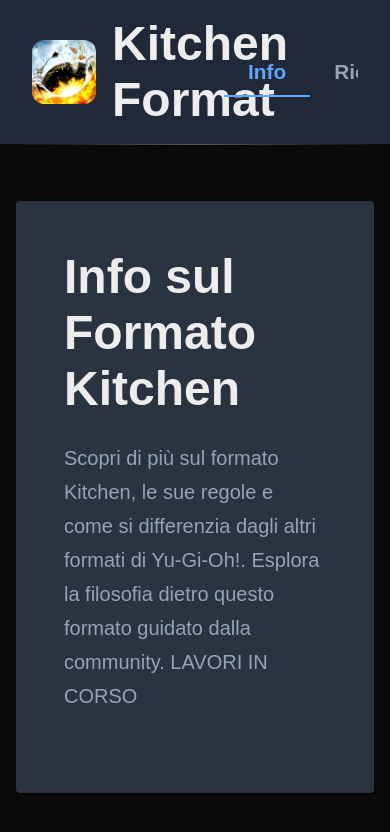
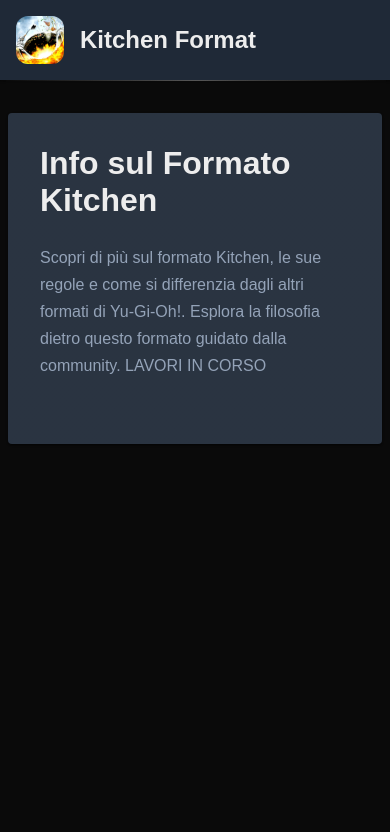
Before and after one commit to simonebortolai/kitchen-format-website, a Next.js app: page /kitchen-format-website/ in a window 390 px wide. Shown: the top 832 px of the page. Built offline with nearby package versions, Linux system fonts and the light colour scheme; some icons are missing.

Commit message:
improved performance for mobile

```diff
--- a/app/components/AboutContent.js
+++ b/app/components/AboutContent.js
@@ -10,12 +10,15 @@ import {
 
 export default function AboutContent() {
   return (
-    <CardContent sx={{ p: 4, "&:last-child": { pb: 4 } }}>
+    <CardContent sx={{ p: { xs: 2, sm: 3, md: 4 }, "&:last-child": { pb: { xs: 2, sm: 3, md: 4 } } }}>
       <Typography
         variant="h3"
         component="h2"
         gutterBottom
-        sx={{ mb: 3 }}
+        sx={{
+          mb: 3,
+          fontSize: { xs: '2rem', sm: '2.5rem', md: '3rem' }
+        }}
       >
         Info sul Formato Kitchen
       </Typography>
@@ -23,7 +26,11 @@ export default function AboutContent() {
       <Typography
         variant="h6"
         color="text.secondary"
-        sx={{ lineHeight: 1.7, mb: 4 }}
+        sx={{
+          lineHeight: 1.7,
+          mb: 4,
+          fontSize: { xs: '1rem', sm: '1.1rem', md: '1.25rem' }
+        }}
       >
         Scopri di più sul formato Kitchen, le sue regole e come si differenzia dagli altri formati di Yu-Gi-Oh!. Esplora la filosofia dietro questo formato guidato dalla community.
 
--- a/app/components/CardDialog.js
+++ b/app/components/CardDialog.js
@@ -20,8 +20,14 @@ const CardDialog = ({ open, card, onClose }) => {
       onClose={onClose}
       maxWidth="md"
       fullWidth
+      fullScreen={false}
       PaperProps={{
-        sx: { borderRadius: 3, position: 'relative' }
+        sx: {
+          borderRadius: { xs: 0, sm: 3 },
+          position: 'relative',
+          margin: { xs: 1, sm: 2 },
+          maxHeight: { xs: '95vh', sm: '90vh' }
+        }
       }}
     >
       {/* Close button in top-right corner */}
@@ -39,16 +45,22 @@ const CardDialog = ({ open, card, onClose }) => {
         <CloseIcon />
       </IconButton>
 
-      <DialogContent sx={{ pt: 3 }}>
-        <Box sx={{ display: 'flex', flexDirection: 'row', gap: 4 }}>
+      <DialogContent sx={{ pt: 3, px: { xs: 2, sm: 3 } }}>
+        <Box sx={{
+          display: 'flex',
+          flexDirection: { xs: 'column', md: 'row' },
+          gap: { xs: 3, md: 4 },
+          alignItems: { xs: 'center', md: 'flex-start' }
+        }}>
           {/* Card Image */}
-          <Box sx={{ flexShrink: 0 }}>
+          <Box sx={{ flexShrink: 0, textAlign: 'center' }}>
             {/* eslint-disable-next-line @next/next/no-img-element */}
             <img
               src={card.apiData?.card_images?.[0]?.image_url || `https://cdn.formatlibrary.com/images/cards/${card.cleanId || card.id.replace(/^0+/, '') || '0'}.jpg`}
               alt={card.name}
               style={{
-                width: '480px',
+                width: '320px',
+                maxWidth: '100%',
                 height: 'auto',
                 borderRadius: '12px',
                 boxShadow: '0 8px 16px rgba(0,0,0,0.2)'
--- a/app/components/CardLegalityContent.js
+++ b/app/components/CardLegalityContent.js
@@ -102,6 +102,12 @@ const CardRow = styled(Paper)(({ theme }) => ({
   gap: theme.spacing(3),
   border: `1px solid ${theme.palette.divider}`,
   borderRadius: theme.shape.borderRadius,
+  [theme.breakpoints.down('sm')]: {
+    padding: theme.spacing(1.5),
+    gap: theme.spacing(2),
+    flexDirection: 'column',
+    textAlign: 'center',
+  },
 }));
 
 const CardImageContainer = styled(Box)(({ theme }) => ({
@@ -119,6 +125,9 @@ const CardImage = styled('img')(({ theme }) => ({
   },
   '&:error': {
     display: 'none',
+  },
+  [theme.breakpoints.down('sm')]: {
+    width: '100px',
   },
 }));
 
@@ -259,6 +268,7 @@ export default function CardLegalityContent() {
       return;
     }
 
+    const performSearch = async () => {
       const searchTerm = debouncedSearchTerm.toLowerCase();
 
       // Filter cards by searching across all language names
@@ -301,7 +311,7 @@ export default function CardLegalityContent() {
       const limitedResults = sorted.slice(0, resultsToShow);
 
       // Add legality check for each card
-    const enrichedResults = Promise.all(
+      const enrichedResults = await Promise.all(
         limitedResults.map(async (card) => {
           const legalityResult = await isCardLegal(card.id);
           return {
@@ -312,10 +322,11 @@ export default function CardLegalityContent() {
         })
       );
 
-    enrichedResults.then(results => {
-      setSearchResults(results);
-    });
-  }, [debouncedSearchTerm, cardLegality, resultsToShow, isCardLegal]);
+      setSearchResults(enrichedResults);
+    };
+
+    performSearch();
+  }, [debouncedSearchTerm, resultsToShow]);
 
   const getStatusChipProps = (status) => {
     switch (status) {
--- a/app/components/ForbiddenListContent.js
+++ b/app/components/ForbiddenListContent.js
@@ -43,6 +43,26 @@ const BanlistFlexbox = styled(Paper, {
   '& > *': {
     flexBasis: 'calc(10% - 4px)', // Adjusted for smaller gap
     maxWidth: 'calc(10% - 4px)',
+  },
+  [theme.breakpoints.down('md')]: {
+    padding: theme.spacing(2),
+    '& > *': {
+      flexBasis: 'calc(16.66% - 4px)', // 6 per row on medium screens
+      maxWidth: 'calc(16.66% - 4px)',
+    },
+  },
+  [theme.breakpoints.down('sm')]: {
+    padding: theme.spacing(1.5),
+    '& > *': {
+      flexBasis: 'calc(20% - 4px)', // 5 per row on small screens
+      maxWidth: 'calc(20% - 4px)',
+    },
+  },
+  [theme.breakpoints.down('xs')]: {
+    '& > *': {
+      flexBasis: 'calc(25% - 4px)', // 4 per row on extra small screens
+      maxWidth: 'calc(25% - 4px)',
+    },
   },
 }));
 
--- a/app/components/GameChangersContent.js
+++ b/app/components/GameChangersContent.js
@@ -43,6 +43,26 @@ const GameChangersFlexbox = styled(Paper, {
   '& > *': {
     flexBasis: 'calc(10% - 4px)', // Adjusted for smaller gap
     maxWidth: 'calc(10% - 4px)',
+  },
+  [theme.breakpoints.down('md')]: {
+    padding: theme.spacing(2),
+    '& > *': {
+      flexBasis: 'calc(16.66% - 4px)', // 6 per row on medium screens
+      maxWidth: 'calc(16.66% - 4px)',
+    },
+  },
+  [theme.breakpoints.down('sm')]: {
+    padding: theme.spacing(1.5),
+    '& > *': {
+      flexBasis: 'calc(20% - 4px)', // 5 per row on small screens
+      maxWidth: 'calc(20% - 4px)',
+    },
+  },
+  [theme.breakpoints.down('xs')]: {
+    '& > *': {
+      flexBasis: 'calc(25% - 4px)', // 4 per row on extra small screens
+      maxWidth: 'calc(25% - 4px)',
+    },
   },
 }));
 
--- a/app/page.js
+++ b/app/page.js
@@ -1,6 +1,6 @@
 "use client";
 
-import { useState } from "react";
+import { useState, useEffect } from "react";
 import Image from "next/image";
 import logoImage from "../public/mystic.webp";
 import {
@@ -17,7 +17,19 @@ import {
   CardContent,
   Button,
   Divider,
+  IconButton,
+  Drawer,
+  List,
+  ListItem,
+  ListItemButton,
+  ListItemText,
+  useMediaQuery,
+  useTheme,
+  Backdrop,
+  CircularProgress,
 } from "@mui/material";
+import MenuIcon from '@mui/icons-material/Menu';
+import CloseIcon from '@mui/icons-material/Close';
 import { styled } from "@mui/material/styles";
 import AboutContent from "./components/AboutContent";
 import CardLegalityContent from "./components/CardLegalityContent";
@@ -54,9 +66,31 @@ const tabs = [
 
 export default function Home() {
   const [activeTab, setActiveTab] = useState(0);
+  const [mobileMenuOpen, setMobileMenuOpen] = useState(false);
+  const [isLoading, setIsLoading] = useState(true);
+
+  const theme = useTheme();
+  const isMobile = useMediaQuery(theme.breakpoints.down('md'));
+
+  // Handle hydration and loading state
+  useEffect(() => {
+    // Set a minimal loading time to ensure smooth transition
+    const timer = setTimeout(() => {
+      setIsLoading(false);
+    }, 200); // 200ms minimum loading time - just enough to prevent the interaction buffer
+
+    return () => clearTimeout(timer);
+  }, []);
 
   const handleTabChange = (event, newValue) => {
     setActiveTab(newValue);
+    if (isMobile) {
+      setMobileMenuOpen(false); // Close mobile menu when tab is selected
+    }
+  };
+
+  const handleMobileMenuToggle = () => {
+    setMobileMenuOpen(!mobileMenuOpen);
   };
 
   const renderTabContent = () => {
@@ -75,23 +109,52 @@ export default function Home() {
   };
 
   return (
-    <Box sx={{ minHeight: "100vh" }}>
+    <>
+      {/* Loading Overlay */}
+      <Backdrop
+        sx={{
+          color: '#fff',
+          zIndex: (theme) => theme.zIndex.drawer + 1,
+          backgroundColor: 'background.default',
+          flexDirection: 'column',
+          gap: 2,
+        }}
+        open={isLoading}
+      >
+        <Image
+          src={logoImage}
+          alt="Kitchen Format Logo"
+          width={80}
+          height={80}
+          style={{
+            borderRadius: "12px",
+            objectFit: "cover"
+          }}
+        />
+        <CircularProgress color="primary" size={40} />
+        <Typography variant="h6" sx={{ mt: 1, color: 'text.primary' }}>
+          Caricamento...
+        </Typography>
+      </Backdrop>
+
+      {/* Main App Content */}
+      <Box sx={{ minHeight: "100vh", opacity: isLoading ? 0 : 1, transition: 'opacity 0.3s ease-in-out' }}>
         {/* Header */}
         <StyledAppBar position="sticky" elevation={0}>
-        <Toolbar sx={{ justifyContent: "space-between", px: 4 }}>
+        <Toolbar sx={{ justifyContent: "space-between", px: { xs: 2, md: 4 } }}>
           <Box sx={{ display: "flex", alignItems: "center", gap: 2, py: 2 }}>
             <Image
               src={logoImage}
               alt="Kitchen Format Logo"
-              width={64}
-              height={64}
+              width={isMobile ? 48 : 64}
+              height={isMobile ? 48 : 64}
               style={{
                 borderRadius: "12px",
                 objectFit: "cover"
               }}
             />
             <Typography
-              variant="h3"
+              variant={isMobile ? "h5" : "h3"}
               component="h1"
               sx={{ fontWeight: "bold" }}
             >
@@ -99,7 +162,8 @@ export default function Home() {
             </Typography>
           </Box>
 
-          {/* Navigation Tabs */}
+          {/* Desktop Navigation Tabs */}
+          {!isMobile && (
             <Tabs
               value={activeTab}
               onChange={handleTabChange}
@@ -119,18 +183,92 @@ export default function Home() {
                 />
               ))}
             </Tabs>
+          )}
+
+          {/* Mobile Hamburger Menu */}
+          {isMobile && (
+            <IconButton
+              edge="end"
+              color="inherit"
+              aria-label="menu"
+              onClick={handleMobileMenuToggle}
+              sx={{ color: 'text.primary' }}
+            >
+              <MenuIcon />
+            </IconButton>
+          )}
         </Toolbar>
       </StyledAppBar>
+
+      {/* Mobile Drawer Menu */}
+      <Drawer
+        anchor="right"
+        open={mobileMenuOpen}
+        onClose={handleMobileMenuToggle}
+        PaperProps={{
+          sx: {
+            width: 280,
+            backgroundColor: 'background.paper'
+          }
+        }}
+      >
+        <Box sx={{ p: 2, display: 'flex', justifyContent: 'space-between', alignItems: 'center' }}>
+          <Typography variant="h6" sx={{ fontWeight: 'bold' }}>
+            Menu
+          </Typography>
+          <IconButton onClick={handleMobileMenuToggle}>
+            <CloseIcon />
+          </IconButton>
+        </Box>
+        <Divider />
+        <List sx={{ pt: 0 }}>
+          {tabs.map((tab, index) => (
+            <ListItem key={tab.id} disablePadding>
+              <ListItemButton
+                selected={activeTab === index}
+                onClick={() => handleTabChange(null, index)}
+                sx={{
+                  py: 2,
+                  '&.Mui-selected': {
+                    backgroundColor: 'primary.main',
+                    color: 'primary.contrastText',
+                    '&:hover': {
+                      backgroundColor: 'primary.dark',
+                    }
+                  }
+                }}
+              >
+                <ListItemText
+                  primary={tab.label}
+                  primaryTypographyProps={{
+                    fontSize: '1.1rem',
+                    fontWeight: activeTab === index ? 'bold' : 'normal'
+                  }}
+                />
+              </ListItemButton>
+            </ListItem>
+          ))}
+        </List>
+      </Drawer>
 
       {/* Divider */}
       <StyledDivider />
 
       {/* Content */}
-      <Container maxWidth="lg" sx={{ py: 4 }}>
-        <ContentCard elevation={1}>
+      {/* Main Content Container */}
+        <Container
+          maxWidth="lg"
+          sx={{
+            mt: 4,
+            mb: 4,
+            px: { xs: 1, sm: 3 }
+          }}
+        >
+        <ContentCard elevation={1} sx={{ borderRadius: { xs: 1, md: 2 } }}>
           {renderTabContent()}
         </ContentCard>
       </Container>
       </Box>
+    </>
   );
 }
```
Lines whose indentation alone changed are shown as unchanged.
